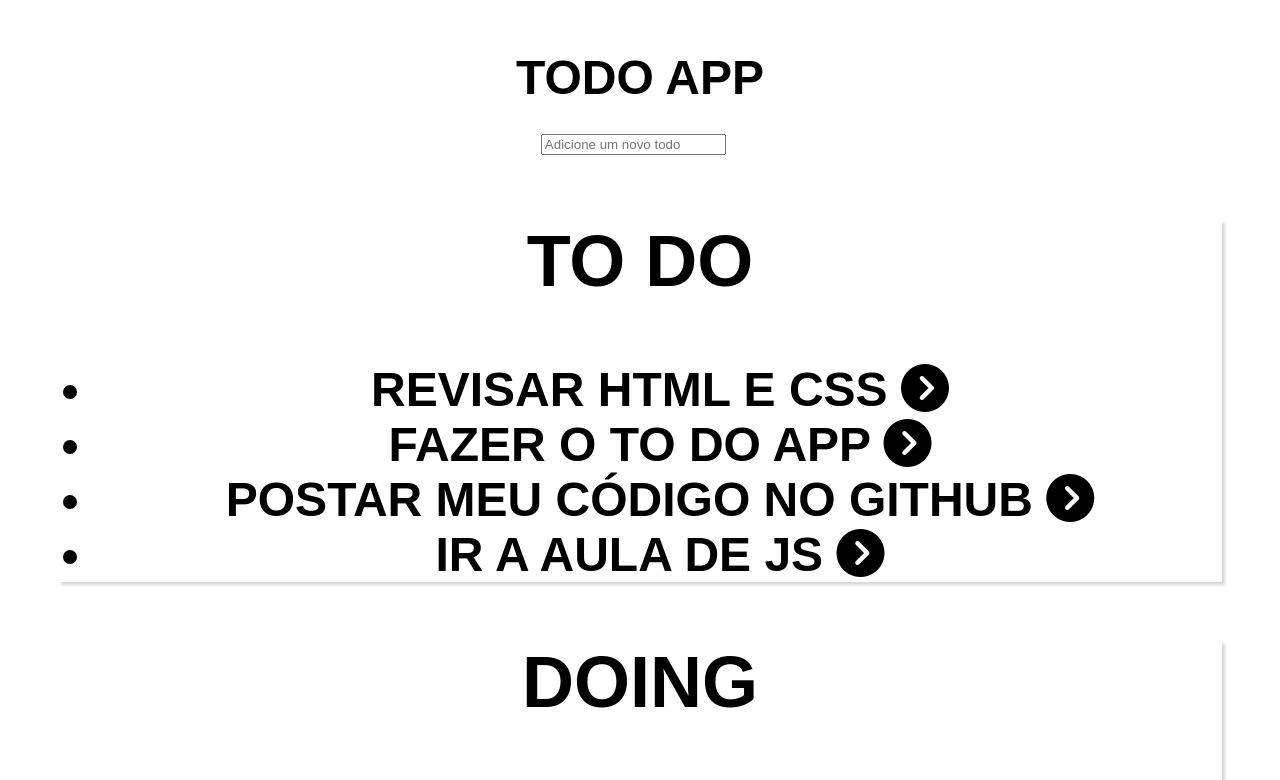
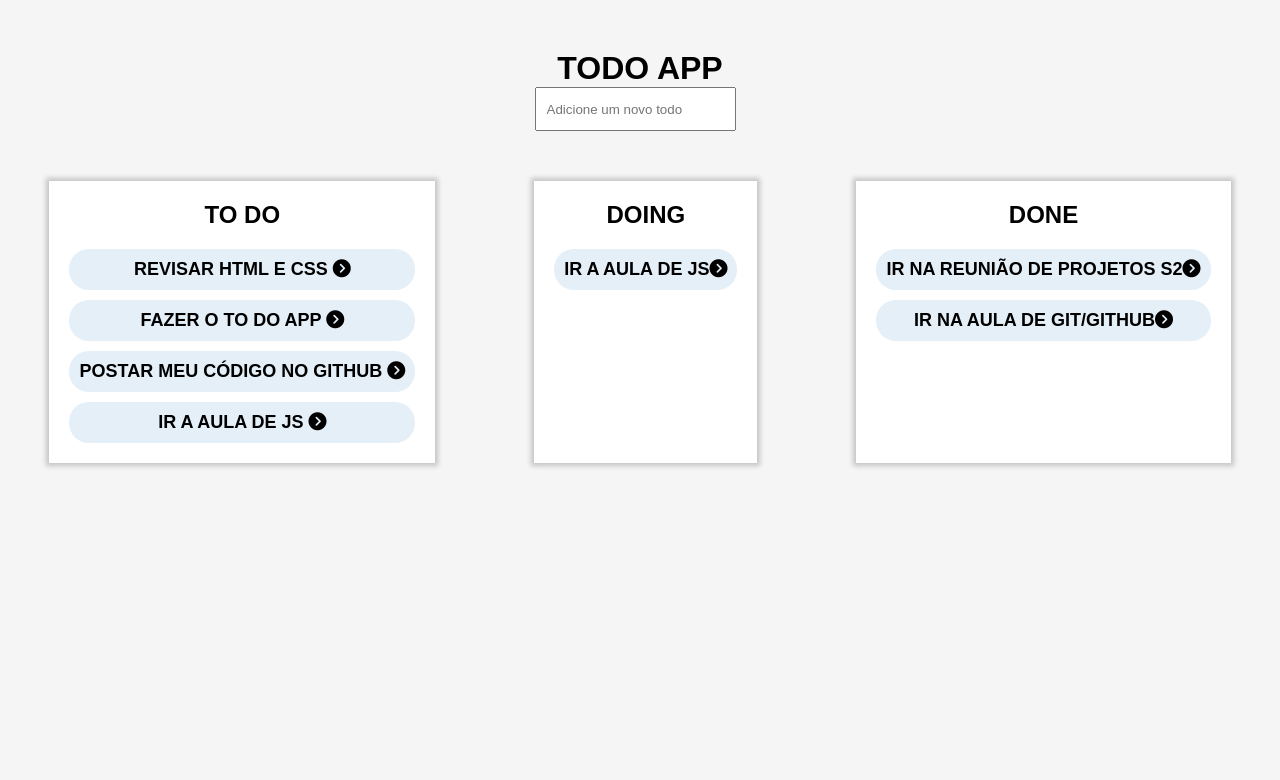
Before and after one commit to marcelosilvaec/todolist, a plain HTML site: page index.html in a window 1280 px wide. Shown: the top 780 px of the page. Drawn offline with Linux system fonts and the light colour scheme; some icons are missing.

Commit message:
Cards and CSS finished

```diff
--- a/css/style.css
+++ b/css/style.css
@@ -1,14 +1,13 @@
-
+*{
+    margin: 0;
+    padding: 0;
+}
 html{
-    background: #ffffff;
+    height: 100%;
+    background: #f5f5f5;
 }
-.title{
-    margin-top: 50px;
-    text-align: center;
-    text-transform: uppercase;
-    font-family: Arial, Helvetica, sans-serif;
-    font-size: 48px;
-    margin-bottom: 20px;
+li{
+    list-style: none; // retira as bolinhas da lista
 }
 button{
     font-size: 100%;
@@ -17,29 +16,64 @@ button{
     background: rgba(0, 0, 0, 0);
 }
 input,
- button{
-    outline: 0;
+button{
+    outline;
 }
-
-button:hover {
+button:hover{ // aqui o curso muda o formato
     cursor: pointer;
 }
 .container{
-    padding:0 20px;
+    padding: 0 20px;
 }
-
-.container{
-    display: flex;
-    height: 200px;
-    flex-wrap: wrap;
-}
-.card{
+.title{
+    margin-top: 50px;
     text-align: center;
     text-transform: uppercase;
     font-family: Arial, Helvetica, sans-serif;
-    flex: 1;
-    height: 100%;
-    background:white;
-    margin: 50px;
-    box-shadow: 3px 3px 3px rgba(0,0,0,0.16);
+    font-size: 48;
+    margin-bottom: 20px;
 }
+.header{
+    display: flex;
+    justify-content: center;
+    align-content: center;
+}
+.flex-container{
+    margin: 50px auto;
+    display: flex;
+    justify-content: space-around;
+    flex-wrap: wrap;
+}
+.card{ // contorno do card
+  width: 300px;
+  padding: 20px;
+  margin-bottom: 20px;
+  background: rgb(255, 255, 255);
+  box-shadow: 0px 0px 5px 3px rgba(0, 0, 0, 0.2); // sombra completa
+}
+.card h2 { // titulos dos cards
+    text-transform: uppercase;
+    font-family: Arial, Helvetica, sans-serif;
+    font-size: 24px;
+    text-align: center;
+    margin-bottom: 20px;
+}
+.card ul li { // fundo dos sub-titulos dos cards
+    font-family: Arial, Helvetica, sans-serif;
+    font-size: 18px;
+    text-align: center;
+    padding: 10px;
+    background: #e5eff7;
+    margin-top: 10px;
+    border-radius: 20px; // arredondamento de bordas
+}
+.input { //Caixa de add conteudo
+    border: 1px solid #e6ecf0;
+    height: 40px;
+    padding: 0 10px; //largura da caixa
+    width: 350px;
+    margin-right: 10px;
+}
+.fa-plus-square {
+    font-size: 40px;
+}
--- a/index.html
+++ b/index.html
@@ -5,7 +5,7 @@
     <meta charset="UTF-8">
     <meta name="viewport" content="width=device-width, initial-scale=1.0">
     <meta http-equiv="X-UA-Compatible" content="ie=edge">
-    <title>Document</title>
+    <title>Marcelo</title>
     <script src="https://kit.fontawesome.com/6cc9e1515c.js"></script>
     <link rel="stylesheet" href="css/style.css">
 </head>
@@ -17,7 +17,7 @@
 
         <div class="header">
                 <input class="input" type="text" name="todo-item" placeholder="Adicione um novo todo">
-                <button type="button" class="add-button"><i class="fa plus-square"></i></button>
+                <button type="button" class="add-button"><i class="fas fa plus-square"></i></button>
         </div>
 
         <div class = "flex-container">
```
